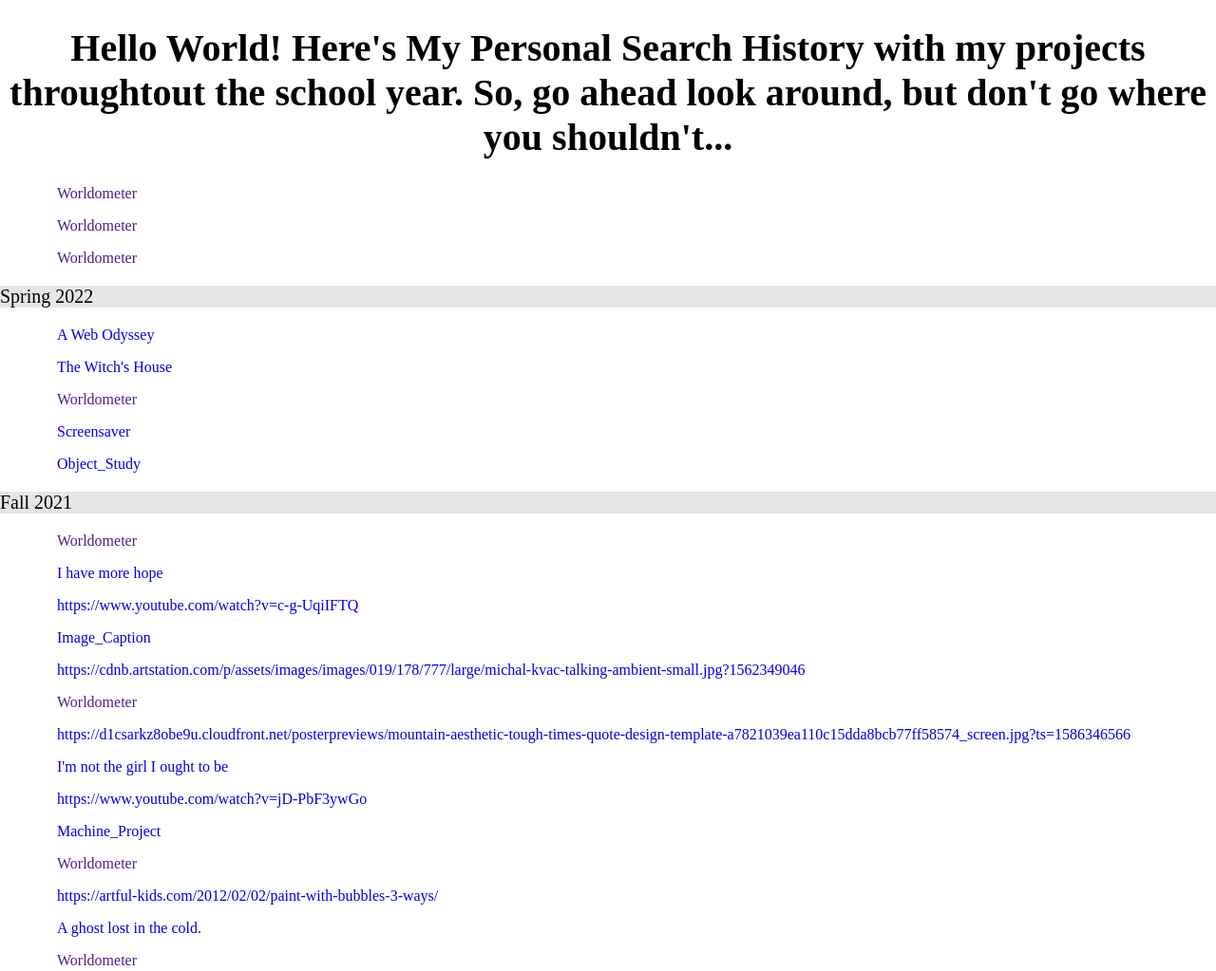
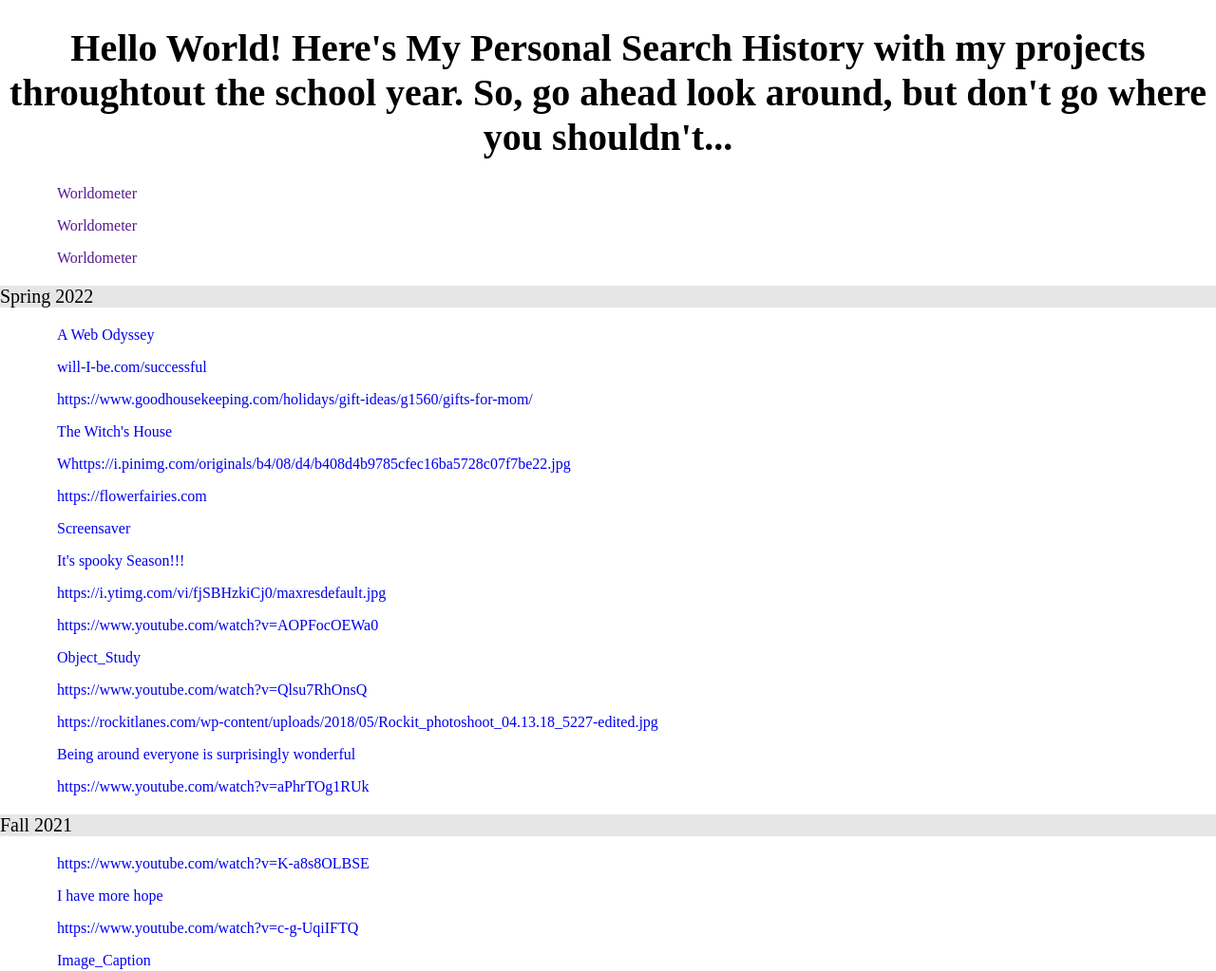
Before and after one commit to dilloncg/search-history, a plain HTML site: page index.html in a window 1280 px wide. Shown: the top 1023 px of the page at 95% size. Drawn offline with Linux system fonts and the light colour scheme.

Commit message:
new links

```diff
--- a/index.html
+++ b/index.html
@@ -23,20 +23,50 @@
       <a href="https://dilloncg.github.io/AWebOdyssey/" target="_blank">A Web Odyssey</a>
     </ol>
     <ol>
+      <a href="https://www.ngpf.org/blog/question-of-the-day/qod-what-percent-of-college-graduates-end-up-working-in-the-field-of-their-major/" target="_blank">will-I-be.com/successful</a>
+    </ol>
+    <ol>
+      <a href="https://www.goodhousekeeping.com/holidays/gift-ideas/g1560/gifts-for-mom/" target="_blank">https://www.goodhousekeeping.com/holidays/gift-ideas/g1560/gifts-for-mom/</a>
+    </ol>
+    <ol>
       <a href="https://dilloncg.github.io/thewitchshouse/" target="_blank">The Witch's House</a>
     </ol>
     <ol>
-      <a href="" target="_blank">Worldometer</a>
+      <a href="https://i.pinimg.com/originals/b4/08/d4/b408d4b9785cfec16ba5728c07f7be22.jpg" target="_blank">Whttps://i.pinimg.com/originals/b4/08/d4/b408d4b9785cfec16ba5728c07f7be22.jpg</a>
+    </ol>
+    <ol>
+      <a href="https://flowerfairies.com" target="_blank">https://flowerfairies.com</a>
     </ol>
     <ol>
       <a href="https://dilloncg.github.io/screensaver/" target="_blank">Screensaver</a>
     </ol>
     <ol>
+      <a href="https://www.benjerry.com/flavors/flavor-graveyard" target="_blank">It's spooky Season!!!</a>
+    </ol>
+    <ol>
+      <a href="https://i.ytimg.com/vi/fjSBHzkiCj0/maxresdefault.jpg" target="_blank">https://i.ytimg.com/vi/fjSBHzkiCj0/maxresdefault.jpg</a>
+    </ol>
+    <ol>
+      <a href="https://www.youtube.com/watch?v=AOPFocOEWa0" target="_blank">https://www.youtube.com/watch?v=AOPFocOEWa0</a>
+    </ol>
+    <ol>
       <a href="https://drive.google.com/file/d/14YkLQSfqhurCHUAfDmSYPTkndPptavwz/view" target="_blank">Object_Study</a>
+    </ol>
+    <ol>
+      <a href="https://www.youtube.com/watch?v=Qlsu7RhOnsQ" target="_blank">https://www.youtube.com/watch?v=Qlsu7RhOnsQ</a>
+    </ol>
+    <ol>
+      <a href="https://rockitlanes.com/wp-content/uploads/2018/05/Rockit_photoshoot_04.13.18_5227-edited.jpg" target="_blank">https://rockitlanes.com/wp-content/uploads/2018/05/Rockit_photoshoot_04.13.18_5227-edited.jpg</a>
+    </ol>
+    <ol>
+      <a href="https://www.amexessentials.com/wp-content/uploads/2017/07/opener-summer-in-the-city.jpg" target="_blank">Being around everyone is surprisingly wonderful</a>
+    </ol>
+    <ol>
+      <a href="https://www.youtube.com/watch?v=aPhrTOg1RUk" target="_blank">https://www.youtube.com/watch?v=aPhrTOg1RUk</a>
     </ol>
   <p class="headers">Fall 2021</p>
     <ol>
-      <a href="" target="_blank">Worldometer</a>
+      <a href="https://www.youtube.com/watch?v=K-a8s8OLBSE" target="_blank">https://www.youtube.com/watch?v=K-a8s8OLBSE</a>
     </ol>
     <ol>
       <a href="https://hopegrows.net/wp-content/uploads/2018/12/Why-Is-Hope-So-Important.jpg" target="_blank">I have more hope</a>
@@ -51,9 +81,6 @@
       <a href="https://cdnb.artstation.com/p/assets/images/images/019/178/777/large/michal-kvac-talking-ambient-small.jpg?1562349046" target="_blank">https://cdnb.artstation.com/p/assets/images/images/019/178/777/large/michal-kvac-talking-ambient-small.jpg?1562349046</a>
     </ol>
     <ol>
-      <a href="" target="_blank">Worldometer</a>
-    </ol>
-    <ol>
       <a href="https://d1csarkz8obe9u.cloudfront.net/posterpreviews/mountain-aesthetic-tough-times-quote-design-template-a7821039ea110c15dda8bcb77ff58574_screen.jpg?ts=1586346566" target="_blank">https://d1csarkz8obe9u.cloudfront.net/posterpreviews/mountain-aesthetic-tough-times-quote-design-template-a7821039ea110c15dda8bcb77ff58574_screen.jpg?ts=1586346566</a>
     </ol>
     <ol>
@@ -66,16 +93,13 @@
       <a href="https://drive.google.com/file/d/16W4q2DY-taxaBsUCsw5KDUgoB3hoayBK/view?usp=sharing" target="_blank">Machine_Project</a>
     </ol>
     <ol>
-      <a href="" target="_blank">Worldometer</a>
-    </ol>
-    <ol>
       <a href="https://artful-kids.com/2012/02/02/paint-with-bubbles-3-ways/" target="_blank">https://artful-kids.com/2012/02/02/paint-with-bubbles-3-ways/</a>
     </ol>
     <ol>
       <a href="https://drive.google.com/file/d/1H0GaFl-ejYU2UA9DaoJhc1otTsLFWPYw/view" target="_blank">A ghost lost in the cold.</a>
     </ol>
     <ol>
-      <a href="" target="_blank">Worldometer</a>
+      <a href="https://www.youtube.com/watch?v=5RHTt4_XVVU" target="_blank">https://www.youtube.com/watch?v=5RHTt4_XVVU</a>
     </ol>
   <p class="headers">Spring 2021</p>
     <ol>
```
